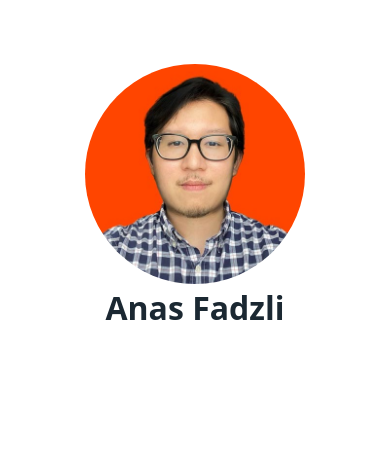
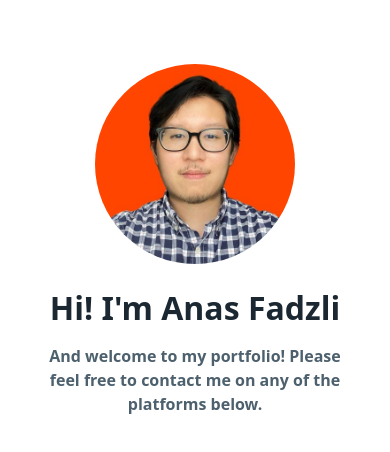
Before and after one commit to anasfadzli-93/anasfadzli-93.github.io, a plain HTML site: page index.html in a window 390 px wide. Drawn offline with Linux system fonts and the light colour scheme.

Commit message:
Modified

```diff
--- a/index.html
+++ b/index.html
@@ -13,9 +13,12 @@
 
     </main>
 
-    <div class="grid">
+    <div class="grid custom-div-vertical-align">
         <img class="custom-profile-image" src="My-Picture-Optimized.jpg" alt="Author's picture">
-        <div><h1 class="custom-main-h1">Anas Fadzli</h1></div>
+        <div class="custom-div-left-margin">
+          <h1 class="custom-main-h1">Hi! I'm Anas Fadzli</h1>
+          <h6 style="margin-top:12px;" class="custom-main-h4">And welcome to my portfolio! Please feel free to contact me on any of the platforms below.</h4>
+        </div>
     </div>
 
   </body>
--- a/pico.css
+++ b/pico.css
@@ -146,27 +146,22 @@ h6 {
 
 h1 {
   --font-size: 2rem;
-  --typography-spacing-vertical: 3rem;
 }
 
 h2 {
   --font-size: 1.75rem;
-  --typography-spacing-vertical: 2.625rem;
 }
 
 h3 {
   --font-size: 1.5rem;
-  --typography-spacing-vertical: 2.25rem;
 }
 
 h4 {
   --font-size: 1.25rem;
-  --typography-spacing-vertical: 1.874rem;
 }
 
 h5 {
   --font-size: 1.125rem;
-  --typography-spacing-vertical: 1.6875rem;
 }
 
 [type=checkbox],
@@ -757,8 +752,6 @@ h3,
 h4,
 h5,
 h6 {
-  margin-top: 0;
-  margin-bottom: var(--typography-spacing-vertical);
   color: var(--color);
   font-weight: var(--font-weight);
   font-size: var(--font-size);
@@ -789,18 +782,6 @@ h6 {
   --color: var(--h6-color);
 }
 
-:where(address, blockquote, dl, figure, form, ol, p, pre, table, ul) ~ :is(h1, h2, h3, h4, h5, h6) {
-  margin-top: var(--typography-spacing-vertical);
-}
-
-hgroup,
-.headings {
-  margin-bottom: var(--typography-spacing-vertical);
-}
-hgroup > *,
-.headings > * {
-  margin-bottom: 0;
-}
 hgroup > *:last-child,
 .headings > *:last-child {
   --color: var(--muted-color);
@@ -2658,27 +2639,61 @@ textarea,
 }
 
 .custom-profile-image{
-  width: 350px;
-  height: 350px;
+  width: 290px;
+  height: 290px;
   border-radius: 100%;
   margin-left: auto;
+  margin-right:25px;
 }
 
 @media screen and (max-width: 992px) {
   .custom-profile-image {
-    width: 220px;
-    height: 220px;
+    width: 200px;
+    height: 200px;
     margin:auto;
   }
 }
 
 .custom-main-h1{
   text-align: left;
+  margin:0px;
 }
 
 @media screen and (max-width: 992px) {
   .custom-main-h1 {
     text-align: center;
+
+  }
+}
+
+.custom-main-h4{
+  text-align: left;
+  margin:0px;
+  max-width: 350px;
+}
+
+@media screen and (max-width: 992px) {
+  .custom-main-h4 {
+    text-align: center;
+    max-width: 100%;
+    padding-left: 35px;
+    padding-right: 35px;
+  }
+}
+
+.custom-div-vertical-align{
+  align-items: center;
+}
+
+.custom-div-left-margin{
+  margin-left:45px;
+  margin-top:0px;
+}
+
+@media screen and (max-width: 992px) {
+  .custom-div-left-margin {
+    margin-left:0px;
+    margin-top:20px;
   }
 }
 
```
